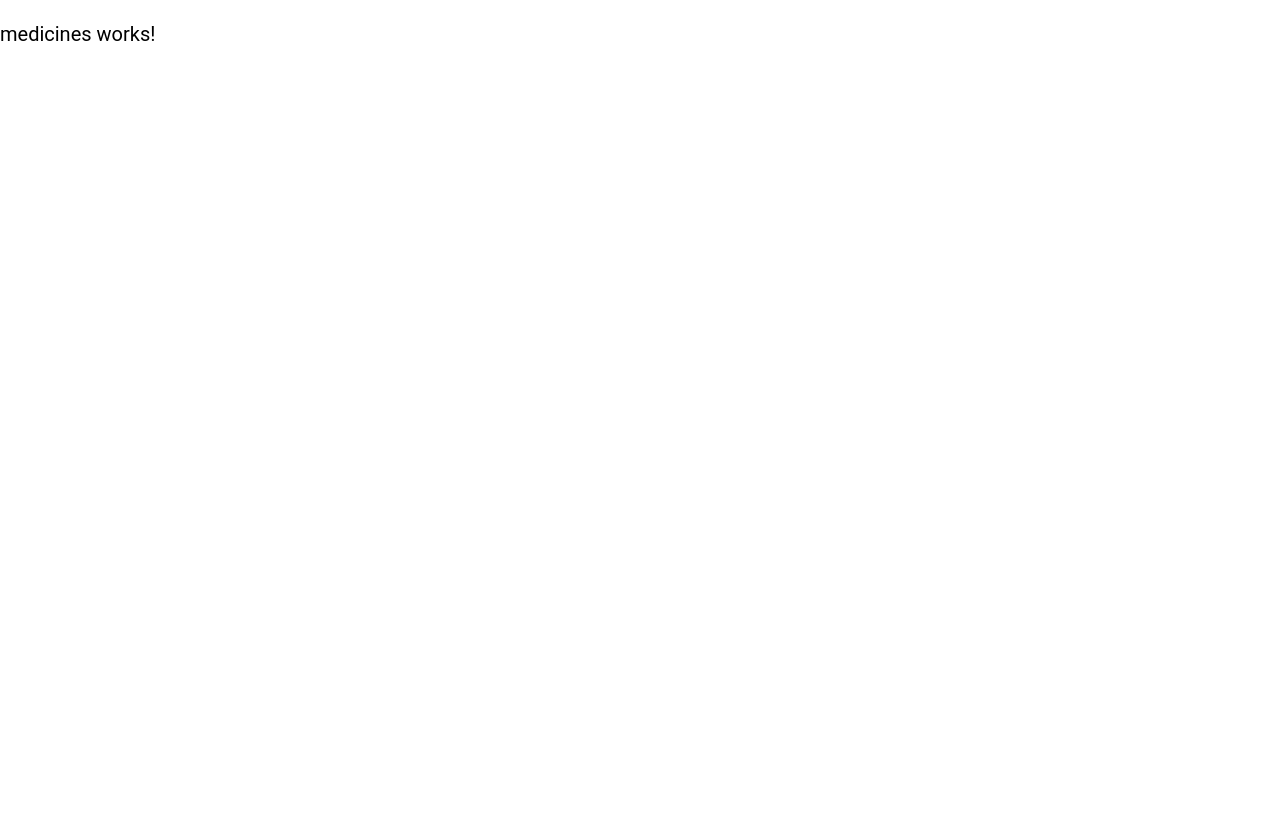
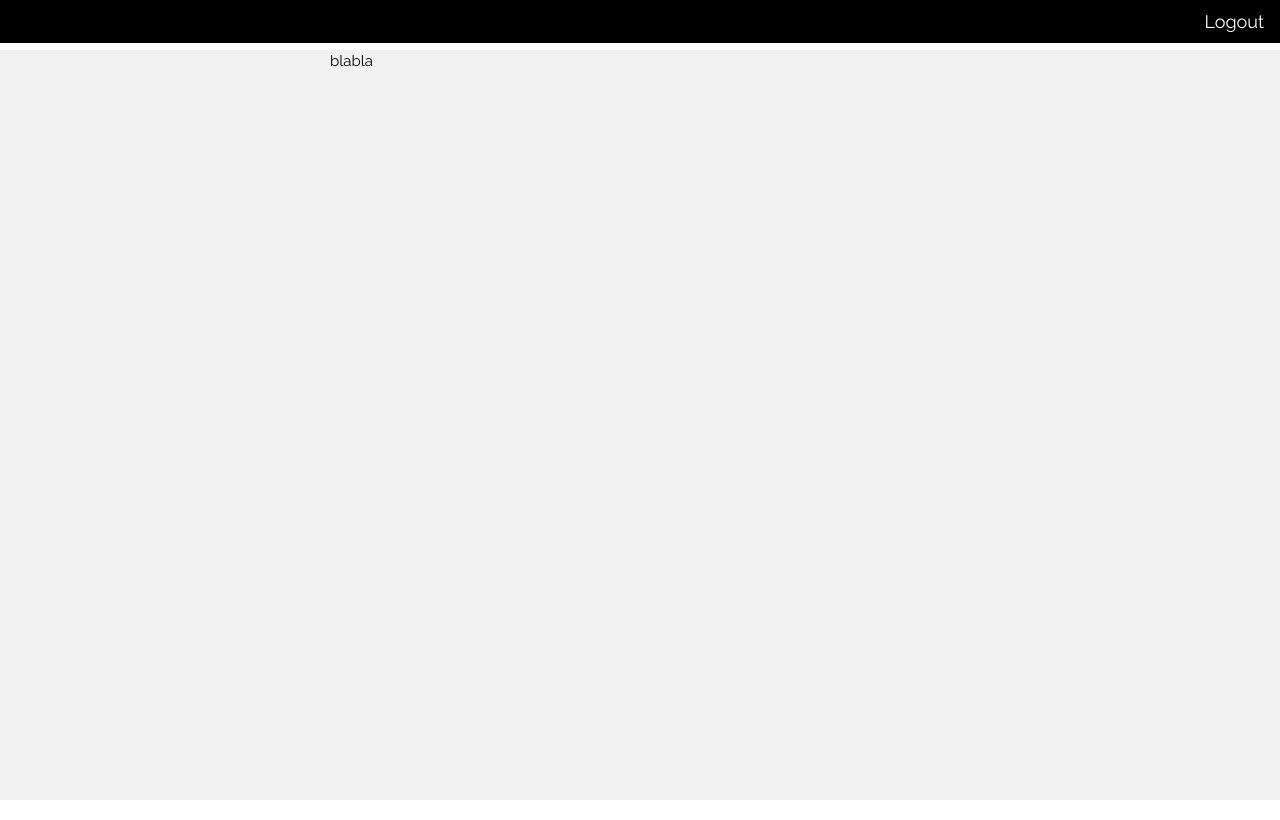
Before and after one commit to tolgaferad/Pharmacy-project, an Angular app in the folder ViewPharmacyProject/pharmacyProjectFE/: page /medicines in a window 1280 px wide. Built offline with nearby package versions, Linux system fonts and the light colour scheme; no server answers.

Commit message:
Add main component in other components to avoid repeating

```diff
--- a/ViewPharmacyProject/pharmacyProjectFE/src/app/main/main.component.html
+++ b/ViewPharmacyProject/pharmacyProjectFE/src/app/main/main.component.html
@@ -55,10 +55,6 @@ html,body,h1,h2,h3,h4,h5 {font-family: "Raleway", sans-serif}
 <!-- Overlay effect when opening sidebar on small screens -->
 <div class="w3-overlay w3-hide-large w3-animate-opacity" onclick="w3_close()" style="cursor:pointer" title="close side menu" id="myOverlay"></div>
 
-<!-- !PAGE CONTENT! -->
-
-<div  class="w3-main" style="margin-left:330px;margin-top:50px;">
-</div>
 <script>
 // Get the Sidebar
 var mySidebar = document.getElementById("mySidebar");
--- a/ViewPharmacyProject/pharmacyProjectFE/src/app/medicines/medicines.component.html
+++ b/ViewPharmacyProject/pharmacyProjectFE/src/app/medicines/medicines.component.html
@@ -1 +1,23 @@
-<p>medicines works!</p>
+<!DOCTYPE html>
+<html>
+<head>
+<title>W3.CSS Template</title>
+<meta charset="UTF-8">
+<meta name="viewport" content="width=device-width, initial-scale=1">
+<link rel="stylesheet" href="https://www.w3schools.com/w3css/4/w3.css">
+<link rel="stylesheet" href="https://fonts.googleapis.com/css?family=Raleway">
+<link rel="stylesheet" href="https://cdnjs.cloudflare.com/ajax/libs/font-awesome/4.7.0/css/font-awesome.min.css">
+<style>
+html,body,h1,h2,h3,h4,h5 {font-family: "Raleway", sans-serif}
+</style>
+</head>
+<div class="main-container">
+    <app-main></app-main>
+</div>
+<body class="w3-light-grey">
+    <!-- !PAGE CONTENT! -->
+    <div  class="w3-main" style="margin-left:330px;margin-top:50px;">
+        <a>blabla</a>
+    </div>
+</body>
+</html>
--- a/ViewPharmacyProject/pharmacyProjectFE/src/app/pharmacy/pharmacy.component.html
+++ b/ViewPharmacyProject/pharmacyProjectFE/src/app/pharmacy/pharmacy.component.html
@@ -1 +1,26 @@
-<p>pharmacy works!</p>
+<!DOCTYPE html>
+<html>
+<head>
+<title>W3.CSS Template</title>
+<meta charset="UTF-8">
+<meta name="viewport" content="width=device-width, initial-scale=1">
+<link rel="stylesheet" href="https://www.w3schools.com/w3css/4/w3.css">
+<link rel="stylesheet" href="https://fonts.googleapis.com/css?family=Raleway">
+<link rel="stylesheet" href="https://cdnjs.cloudflare.com/ajax/libs/font-awesome/4.7.0/css/font-awesome.min.css">
+<style>
+html,body,h1,h2,h3,h4,h5 {font-family: "Raleway", sans-serif}
+</style>
+</head>
+<div class="main-container">
+    <app-main></app-main>
+</div>
+<body class="w3-light-grey">
+    <!-- !PAGE CONTENT! -->
+    <div  class="w3-main" style="margin-left:330px;margin-top:50px;">
+        <a>blabla</a>
+    </div>
+    <script>
+    HTMLImporter.import("main.component.html");
+    </script>
+</body>
+</html>
--- a/ViewPharmacyProject/pharmacyProjectFE/src/app/pharmacy/pharmacy.component.ts
+++ b/ViewPharmacyProject/pharmacyProjectFE/src/app/pharmacy/pharmacy.component.ts
@@ -1,4 +1,9 @@
 import { Component, OnInit } from '@angular/core';
+import { MatDialog } from '@angular/material';
+import { ActivatedRoute, Router } from '@angular/router';
+import { Subscription } from 'rxjs';
+import { User } from 'src/models/userDTO/user';
+import { UserService } from 'src/services/user.service';
 
 @Component({
   selector: 'app-pharmacy',
@@ -6,7 +11,6 @@ import { Component, OnInit } from '@angular/core';
   styleUrls: ['./pharmacy.component.css']
 })
 export class PharmacyComponent implements OnInit {
-
   constructor() { }
 
   ngOnInit(): void {
--- a/ViewPharmacyProject/pharmacyProjectFE/src/app/sales/sales.component.html
+++ b/ViewPharmacyProject/pharmacyProjectFE/src/app/sales/sales.component.html
@@ -1 +1,23 @@
-<p>sales works!</p>
+<!DOCTYPE html>
+<html>
+<head>
+<title>W3.CSS Template</title>
+<meta charset="UTF-8">
+<meta name="viewport" content="width=device-width, initial-scale=1">
+<link rel="stylesheet" href="https://www.w3schools.com/w3css/4/w3.css">
+<link rel="stylesheet" href="https://fonts.googleapis.com/css?family=Raleway">
+<link rel="stylesheet" href="https://cdnjs.cloudflare.com/ajax/libs/font-awesome/4.7.0/css/font-awesome.min.css">
+<style>
+html,body,h1,h2,h3,h4,h5 {font-family: "Raleway", sans-serif}
+</style>
+</head>
+<div class="main-container">
+    <app-main></app-main>
+</div>
+<body class="w3-light-grey">
+    <!-- !PAGE CONTENT! -->
+    <div  class="w3-main" style="margin-left:330px;margin-top:50px;">
+        <a>blabla</a>
+    </div>
+</body>
+</html>
--- a/ViewPharmacyProject/pharmacyProjectFE/src/app/shelfs/shelfs.component.html
+++ b/ViewPharmacyProject/pharmacyProjectFE/src/app/shelfs/shelfs.component.html
@@ -1 +1,23 @@
-<p>shelfs works!</p>
+<!DOCTYPE html>
+<html>
+<head>
+<title>W3.CSS Template</title>
+<meta charset="UTF-8">
+<meta name="viewport" content="width=device-width, initial-scale=1">
+<link rel="stylesheet" href="https://www.w3schools.com/w3css/4/w3.css">
+<link rel="stylesheet" href="https://fonts.googleapis.com/css?family=Raleway">
+<link rel="stylesheet" href="https://cdnjs.cloudflare.com/ajax/libs/font-awesome/4.7.0/css/font-awesome.min.css">
+<style>
+html,body,h1,h2,h3,h4,h5 {font-family: "Raleway", sans-serif}
+</style>
+</head>
+<div class="main-container">
+    <app-main></app-main>
+</div>
+<body class="w3-light-grey">
+    <!-- !PAGE CONTENT! -->
+    <div  class="w3-main" style="margin-left:330px;margin-top:50px;">
+        <a>blabla</a>
+    </div>
+</body>
+</html>
--- a/ViewPharmacyProject/pharmacyProjectFE/src/app/user/user.component.html
+++ b/ViewPharmacyProject/pharmacyProjectFE/src/app/user/user.component.html
@@ -1 +1,23 @@
-<p>user works!</p>
+<!DOCTYPE html>
+<html>
+<head>
+<title>W3.CSS Template</title>
+<meta charset="UTF-8">
+<meta name="viewport" content="width=device-width, initial-scale=1">
+<link rel="stylesheet" href="https://www.w3schools.com/w3css/4/w3.css">
+<link rel="stylesheet" href="https://fonts.googleapis.com/css?family=Raleway">
+<link rel="stylesheet" href="https://cdnjs.cloudflare.com/ajax/libs/font-awesome/4.7.0/css/font-awesome.min.css">
+<style>
+html,body,h1,h2,h3,h4,h5 {font-family: "Raleway", sans-serif}
+</style>
+</head>
+<div class="main-container">
+    <app-main></app-main>
+</div>
+<body class="w3-light-grey">
+    <!-- !PAGE CONTENT! -->
+    <div  class="w3-main" style="margin-left:330px;margin-top:50px;">
+        <a>blabla</a>
+    </div>
+</body>
+</html>
--- a/ViewPharmacyProject/pharmacyProjectFE/src/services/pharmacy.service.ts
+++ b/ViewPharmacyProject/pharmacyProjectFE/src/services/pharmacy.service.ts
@@ -15,10 +15,8 @@ export class PharmacyService {
   public createPharmacy(pharmacy:Pharmacy):Observable<any>{
     return this.httpClient.post<Pharmacy>(`${this.pharmacyUrl}`,pharmacy,{withCredentials:true});
   }
-
   public addPharmacist(pharmacist:UserOnlyEmail):Observable<any>{
     return this.httpClient.post<UserOnlyEmail>(`${this.pharmacyUrl}/pharmacist`,pharmacist,{withCredentials: true});
-    // .pipe(retry(1),catchError(this.handleError));
   }
   public deletePharmacistFromPharmacy(pharmacistId:Number):Observable<any>{
     return this.httpClient.delete<any>(`${this.pharmacyUrl}/pharmacist/`+pharmacistId,{withCredentials:true});
```
